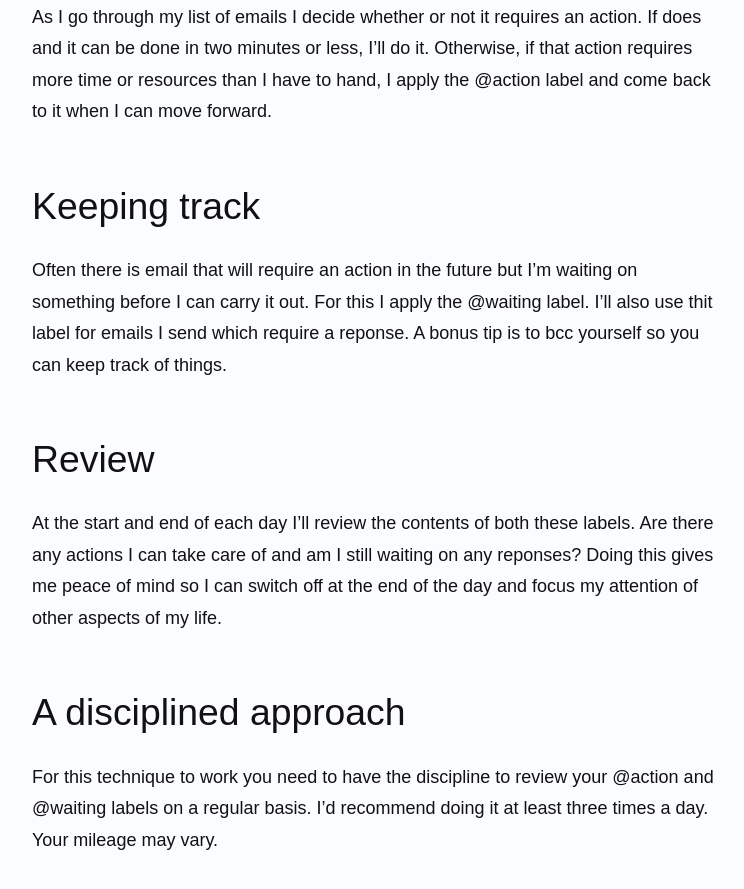
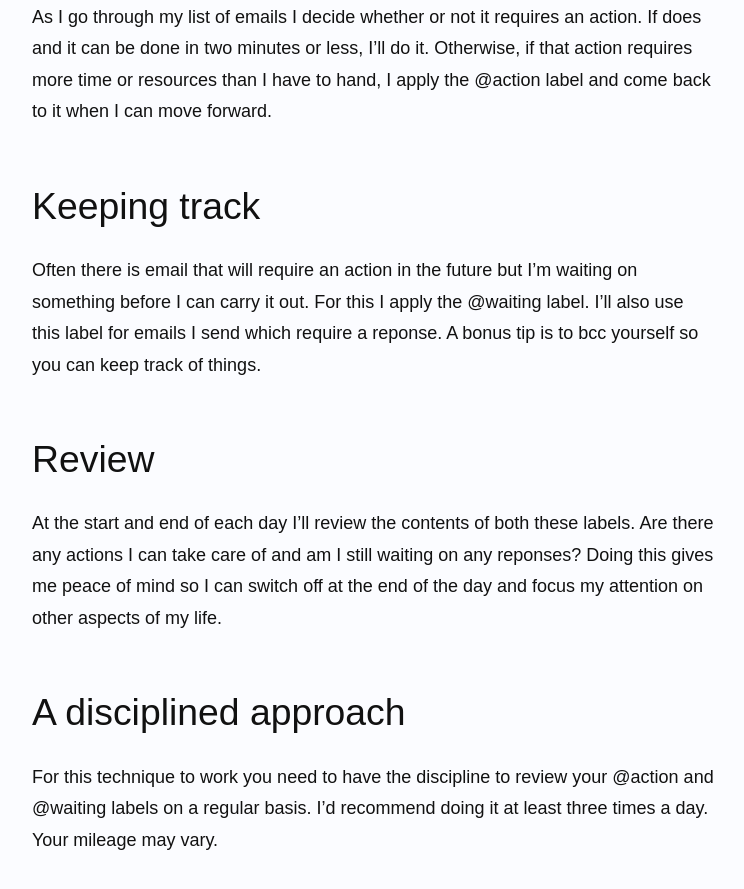
Before and after one commit to steverydz/steverydz.github.io, a Jekyll site: the page built from _posts/2020-11-20-a-simple-way-to-deal-with-email.md, in a window 1280 px wide and 900 px high, scrolled down 1122 px. Shown: the top 889 px of the window, without its empty margins (266-1010 px from the left). Built offline with Jekyll 4.4.1, drawn with Linux system fonts in a browser that asks for light colours.

Commit message:
Fix typos in email blog post

```diff
--- a/_posts/2020-11-20-a-simple-way-to-deal-with-email.md
+++ b/_posts/2020-11-20-a-simple-way-to-deal-with-email.md
@@ -21,11 +21,11 @@ As I go through my list of emails I decide whether or not it requires an action.
 
 ## Keeping track
 
-Often there is email that will require an action in the future but I&rsquo;m waiting on something before I can carry it out. For this I apply the @waiting label. I&rsquo;ll also use thit label for emails I send which require a reponse. A bonus tip is to bcc yourself so you can keep track of things.
+Often there is email that will require an action in the future but I&rsquo;m waiting on something before I can carry it out. For this I apply the @waiting label. I&rsquo;ll also use this label for emails I send which require a reponse. A bonus tip is to bcc yourself so you can keep track of things.
 
 ## Review
 
-At the start and end of each day I&rsquo;ll review the contents of both these labels. Are there any actions I can take care of and am I still waiting on any reponses? Doing this gives me peace of mind so I can switch off at the end of the day and focus my attention of other aspects of my life.
+At the start and end of each day I&rsquo;ll review the contents of both these labels. Are there any actions I can take care of and am I still waiting on any reponses? Doing this gives me peace of mind so I can switch off at the end of the day and focus my attention on other aspects of my life.
 
 ## A disciplined approach
 
```
